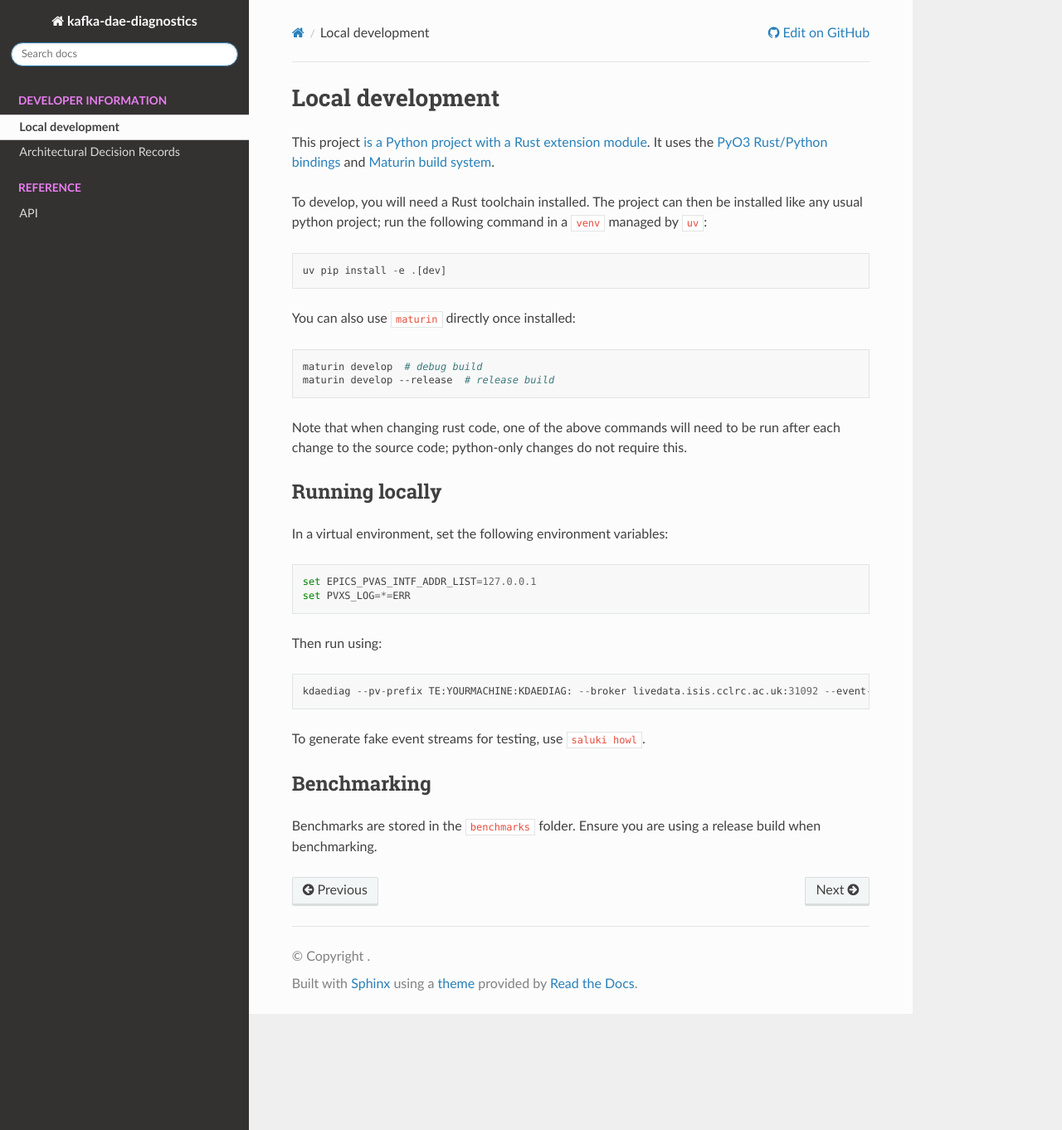
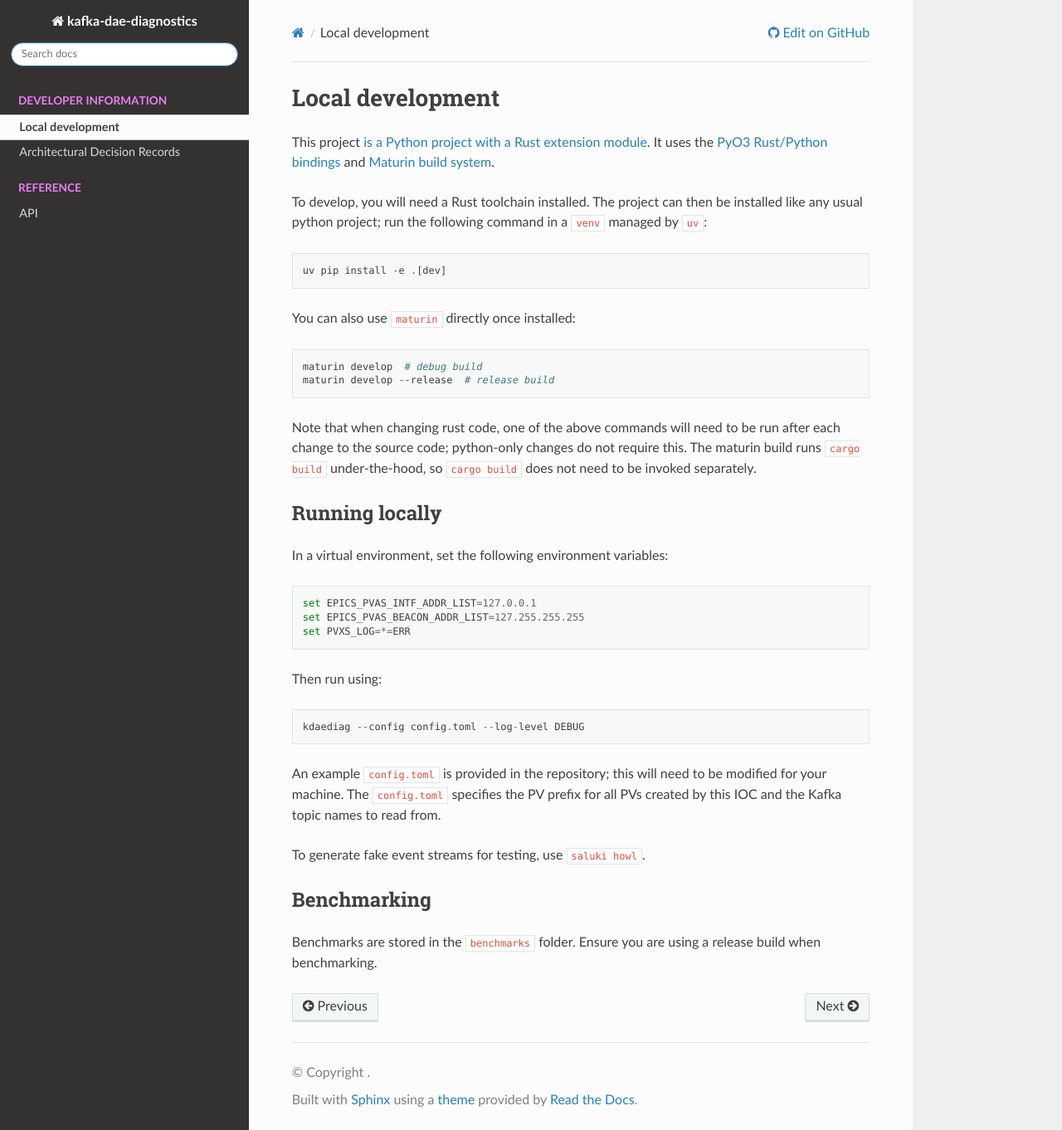
Before and after one commit to ISISComputingGroup/kafka_dae_diagnostics, a Sphinx documentation site: the page built from doc/local_development.md, in a window 1280 px wide and 1362 px high. Shown: the whole window at 83% size. Built offline with Sphinx 7.4.7 and the Read the Docs theme 3.1.0, drawn with Linux system fonts in a browser that asks for light colours.

Commit message:
Better docs

````diff
--- a/doc/local_development.md
+++ b/doc/local_development.md
@@ -18,21 +18,27 @@ maturin develop --release  # release build
 ```
 
 Note that when changing rust code, one of the above commands will need to be run after each change to the source code;
-python-only changes do not require this.
+python-only changes do not require this. The maturin build runs `cargo build` under-the-hood, so `cargo build` does
+not need to be invoked separately.
 
+{#running_locally}
 ## Running locally
 
 In a virtual environment, set the following environment variables:
 
 ```
 set EPICS_PVAS_INTF_ADDR_LIST=127.0.0.1
+set EPICS_PVAS_BEACON_ADDR_LIST=127.255.255.255
 set PVXS_LOG=*=ERR
 ```
 
 Then run using:
 ```
-kdaediag --pv-prefix TE:YOURMACHINE:KDAEDIAG: --broker livedata.isis.cclrc.ac.uk:31092 --event-topic YOURMACHINE_events --runinfo-topic YOURMACHINE_runInfo
+kdaediag --config config.toml --log-level DEBUG
 ```
+
+An example `config.toml` is provided in the repository; this will need to be modified for your machine.
+The `config.toml` specifies the PV prefix for all PVs created by this IOC and the Kafka topic names to read from.
 
 To generate fake event streams for testing, use [`saluki howl`](https://github.com/isisComputingGroup/saluki).
 
````
Also changed, not shown: README.md (+3 -0 lines), doc/index.md (+4 -0 lines), 2 other files.
